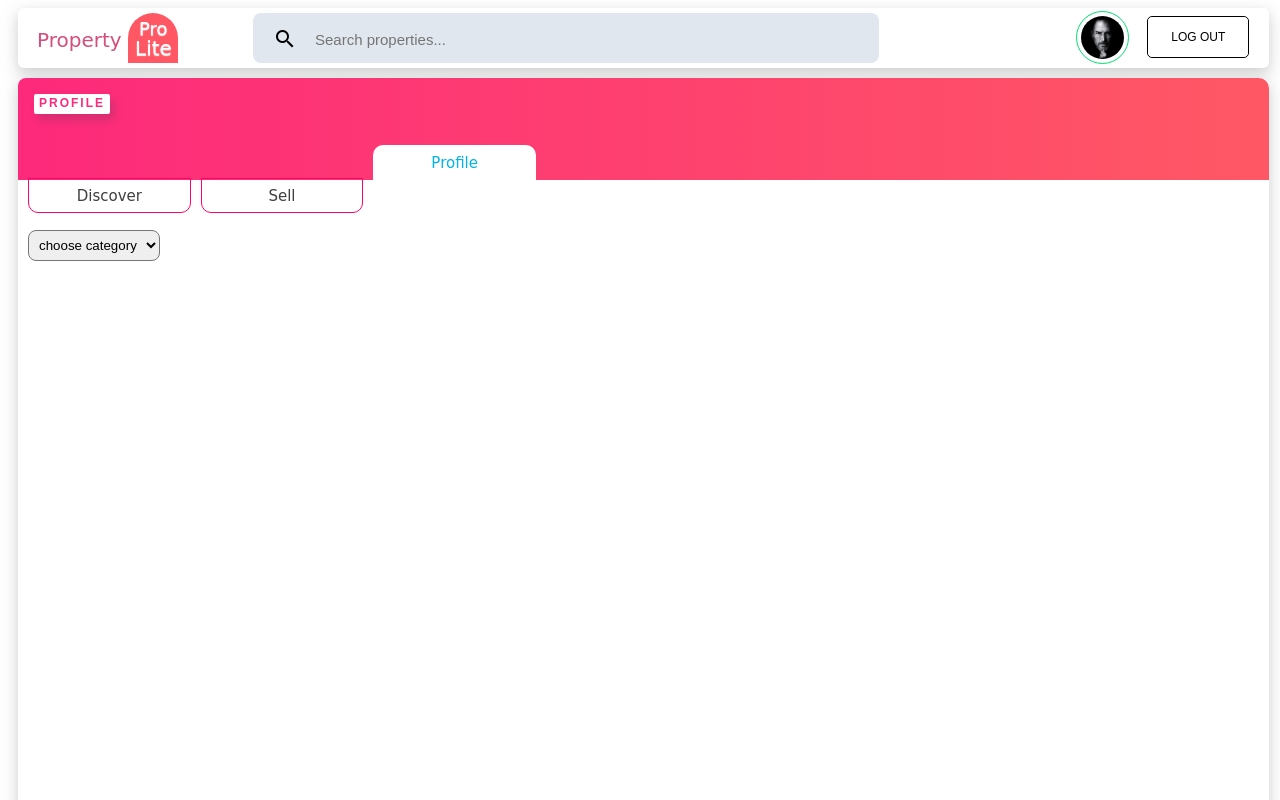
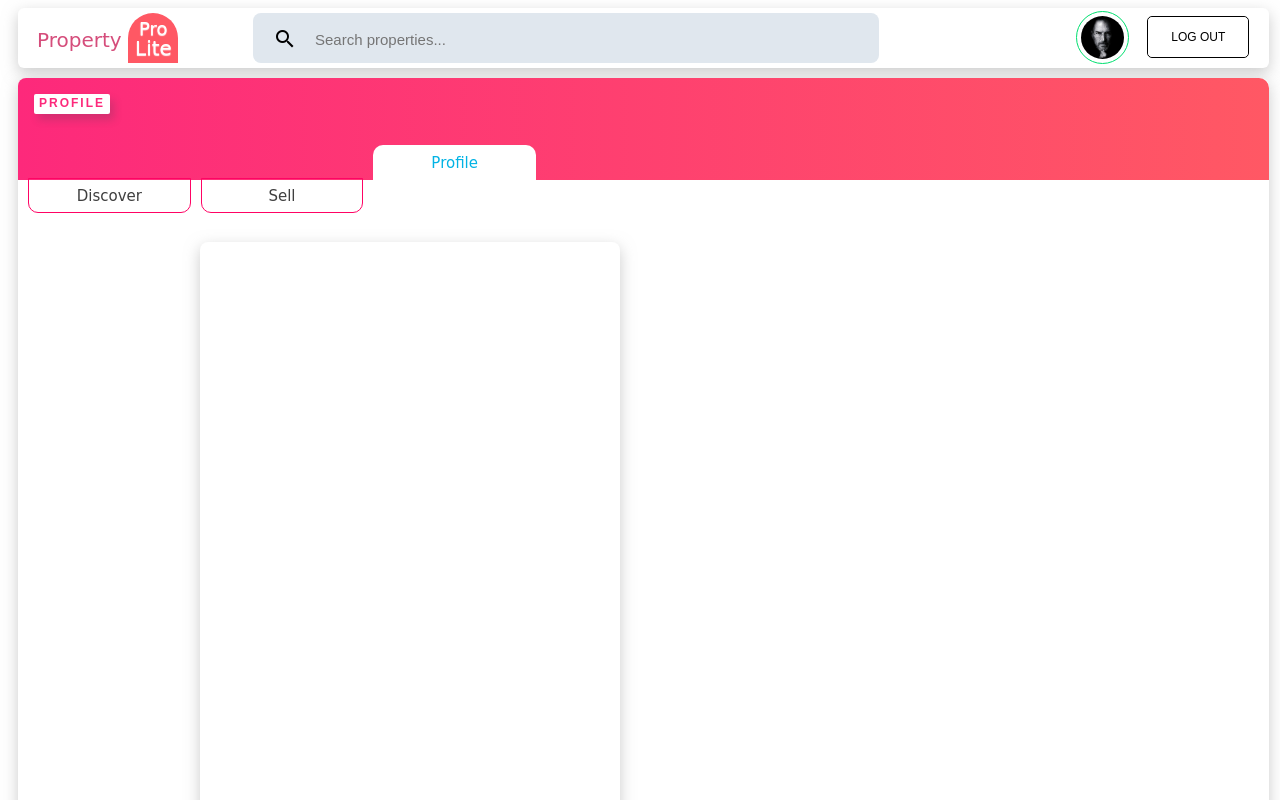
Before and after one commit to kwizeraelvis/PropertyProLite, a plain HTML site: page UI/html/home.html in a window 1280 px wide. Both pictures are taken after a click on the button "Profile". Shown: the top 800 px of the page. Drawn offline with Linux system fonts and the light colour scheme.

Commit message:
[Feature #167119617] Add the card container to the profile tab

```diff
--- a/UI/html/home.html
+++ b/UI/html/home.html
@@ -84,6 +84,12 @@
                     </div>
                 </div>
             </div>
+
+            <div id="profile" class="tabcontent">
+                <div class="card">
+
+                </div>
+            </div>
         </div>
     </div>
 
```
